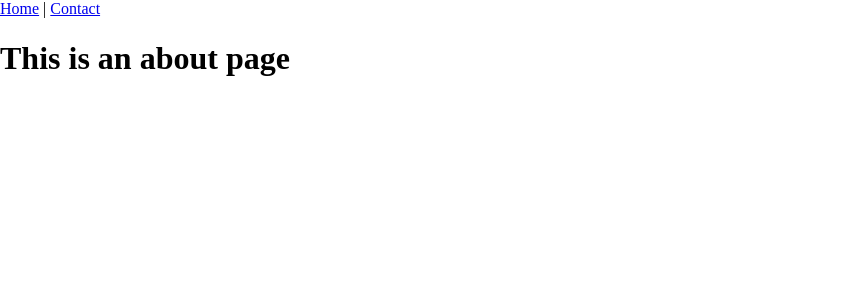
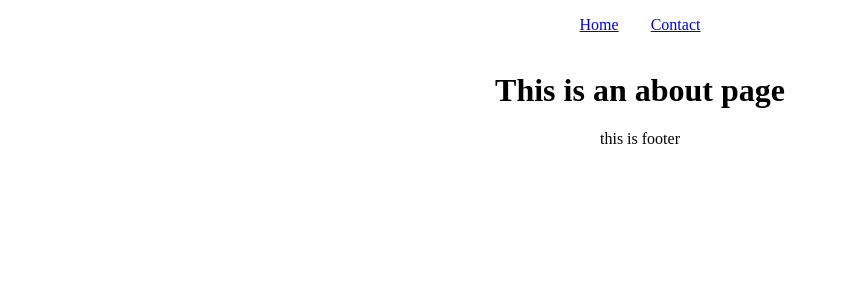
Before and after one commit to ekinndev/firm-website, a Vue app in the folder frontend/: page /contact in a window 1280 px wide. Shown: the top 300 px of the page, without its empty margins (0-848 px from the left). Built offline with nearby package versions, Linux system fonts and the light colour scheme; the HTML template or start-up script is replaced by a standard one.

Commit message:
Add layout component

```diff
--- a/frontend/src/App.vue
+++ b/frontend/src/App.vue
@@ -1,13 +1,20 @@
 <template>
     <div id="app">
-        <div id="nav">
-            <router-link to="/">Home</router-link> |
-            <router-link to="/contact">Contact</router-link>
-        </div>
-        <router-view />
+        <layout>
+            <router-view />
+        </layout>
     </div>
 </template>
+<script>
+import Layout from './components/Layout/Layout.vue';
 
+export default {
+    name: 'App',
+    components: {
+        Layout,
+    },
+};
+</script>
 <style lang="scss">
 @import url('./styles/globals.scss');
 </style>
--- /dev/null
+++ b/frontend/src/components/Layout/Footer.vue
@@ -0,0 +1,9 @@
+<template>
+    <div class="footer">this is footer</div>
+</template>
+
+<script>
+export default {};
+</script>
+
+<style></style>
--- /dev/null
+++ b/frontend/src/components/Layout/Layout.vue
@@ -0,0 +1,27 @@
+<template>
+    <div class="layout">
+        <div class="container">
+            <Navbar />
+            <div class="content">
+                <slot />
+            </div>
+            <Footer />
+        </div>
+    </div>
+</template>
+
+<script>
+import Navbar from './Navbar.vue';
+import Footer from './Footer.vue';
+
+export default {
+    name: 'Layout',
+    components: {
+        Navbar,
+        Footer,
+    },
+    data() {},
+};
+</script>
+
+<style></style>
--- /dev/null
+++ b/frontend/src/components/Layout/Navbar.vue
@@ -0,0 +1,17 @@
+<template>
+    <nav class="navbar">
+        <router-link to="/" class="nav-item">Home</router-link>
+        <router-link to="/contact" class="nav-item">Contact</router-link>
+    </nav>
+</template>
+
+<style>
+.navbar {
+    display: flex;
+    align-items: center;
+    justify-content: center;
+}
+.nav-item {
+    padding: 1rem;
+}
+</style>
```
